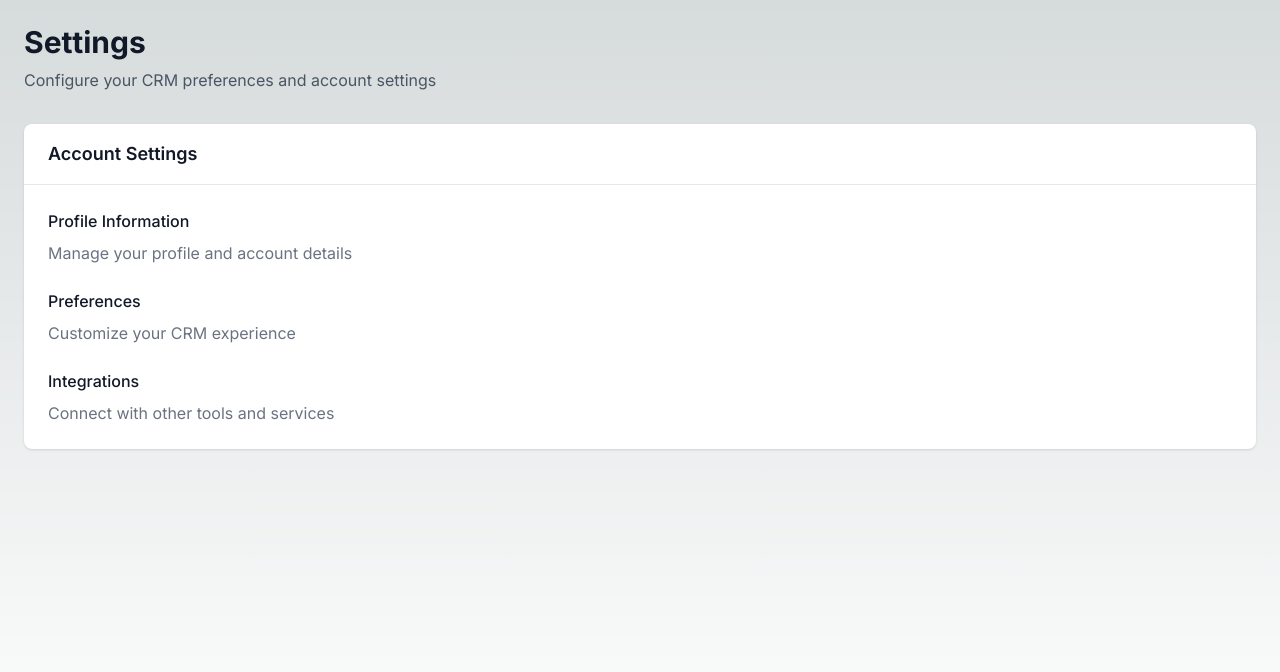
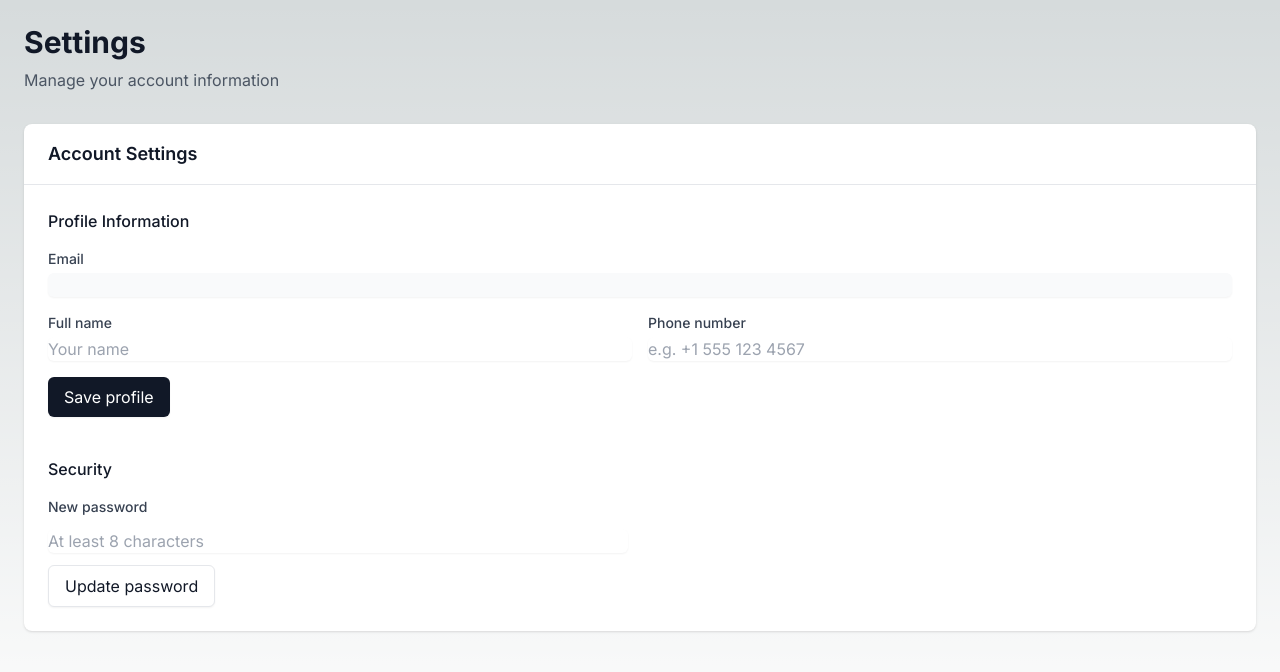
Before and after one commit to ALirezaSadeqii/nexaCRM, a Next.js app: page /settings in a window 1280 px wide. Shown: the top 672 px of the page. Built offline with nearby package versions, Linux system fonts and the light colour scheme; no server answers.

Commit message:
setting page done

```diff
--- a/app/settings/page.jsx
+++ b/app/settings/page.jsx
@@ -1,30 +1,216 @@
+"use client"
+
+import { useEffect, useState } from 'react'
+import supabase from '../config/supabaseClient'
+
 export default function Settings() {
+  const [loading, setLoading] = useState(true)
+  const [savingProfile, setSavingProfile] = useState(false)
+  const [changingPassword, setChangingPassword] = useState(false)
+  const [message, setMessage] = useState(null)
+
+  const [email, setEmail] = useState('')
+  const [userId, setUserId] = useState('')
+  const [fullName, setFullName] = useState('')
+  const [phoneNumber, setPhoneNumber] = useState('')
+  const [subscription, setSubscription] = useState('')
+
+  useEffect(() => {
+    let isMounted = true
+    const load = async () => {
+      try {
+        const { data, error } = await supabase.auth.getUser()
+        if (error) throw error
+        const user = data?.user
+        if (!user) {
+          if (isMounted) setLoading(false)
+          return
+        }
+        const uid = user.id
+        if (isMounted) setUserId(uid)
+
+        // Load profile from public.users
+        const { data: profile, error: profileError } = await supabase
+          .from('users')
+          .select('full_name, phone_number, subscription')
+          .eq('id', uid)
+          .single()
+
+        if (profileError && profileError.code !== 'PGRST116') {
+          // PGRST116: No rows found
+          throw profileError
+        }
+
+        if (isMounted) {
+          setEmail(user.email || '')
+          setFullName(profile?.full_name || '')
+          setPhoneNumber(profile?.phone_number || '')
+          setSubscription(profile?.subscription || '')
+          setLoading(false)
+        }
+      } catch (err) {
+        console.error(err)
+        if (isMounted) setLoading(false)
+      }
+    }
+    load()
+    return () => {
+      isMounted = false
+    }
+  }, [])
+
+  const showMessage = (text, type = 'success') => {
+    setMessage({ text, type })
+    setTimeout(() => setMessage(null), 3000)
+  }
+
+  const handleSaveProfile = async (e) => {
+    e.preventDefault()
+    setSavingProfile(true)
+    try {
+      if (!userId) throw new Error('Missing user id')
+      const { error } = await supabase
+        .from('users')
+        .upsert({ id: userId, full_name: fullName || null, phone_number: phoneNumber || null }, { onConflict: 'id' })
+      if (error) throw error
+      showMessage('Profile updated')
+    } catch (err) {
+      console.error(err)
+      showMessage('Failed to update profile', 'error')
+    } finally {
+      setSavingProfile(false)
+    }
+  }
+
+  const [newPassword, setNewPassword] = useState('')
+  const handleChangePassword = async (e) => {
+    e.preventDefault()
+    if (!newPassword || newPassword.length < 8) {
+      showMessage('Password must be at least 8 characters', 'error')
+      return
+    }
+    setChangingPassword(true)
+    try {
+      const { error } = await supabase.auth.updateUser({ password: newPassword })
+      if (error) throw error
+      setNewPassword('')
+      showMessage('Password updated')
+    } catch (err) {
+      console.error(err)
+      showMessage('Failed to update password', 'error')
+    } finally {
+      setChangingPassword(false)
+    }
+  }
+
+  if (loading) {
+    return (
+      <div className="min-h-[60vh] flex items-center justify-center">
+        <div className="text-center text-gray-600">Loading settings…</div>
+      </div>
+    )
+  }
+
   return (
     <div className="p-6">
       <div className="mb-8">
         <h1 className="text-3xl font-bold text-gray-900">Settings</h1>
-        <p className="text-gray-600 mt-2">Configure your CRM preferences and account settings</p>
+        <p className="text-gray-600 mt-2">Manage your account information</p>
       </div>
 
-      <div className="bg-white rounded-lg shadow">
+      {message && (
+        <div className={`mb-6 rounded-md p-3 text-sm ${
+          message.type === 'error' ? 'bg-red-50 text-red-700' : 'bg-green-50 text-green-700'
+        }`}>
+          {message.text}
+        </div>
+      )}
+
+      <div className="bg-white rounded-lg shadow overflow-hidden">
         <div className="px-6 py-4 border-b border-gray-200">
           <h2 className="text-lg font-semibold text-gray-900">Account Settings</h2>
         </div>
-        <div className="p-6">
-          <div className="space-y-6">
-            <div>
-              <h3 className="text-md font-medium text-gray-900 mb-2">Profile Information</h3>
-              <p className="text-gray-500">Manage your profile and account details</p>
+        <div className="p-6 space-y-10">
+          {/* Profile */}
+          <section>
+            <h3 className="text-md font-medium text-gray-900 mb-4">Profile Information</h3>
+            <form onSubmit={handleSaveProfile} className="grid grid-cols-1 md:grid-cols-2 gap-4">
+              <div className="md:col-span-2">
+                <label className="block text-sm font-medium text-gray-700 mb-1">Email</label>
+                <input
+                  type="email"
+                  value={email}
+                  disabled
+                  className="w-full rounded-md border-gray-300 bg-gray-50 text-gray-600 shadow-sm focus:border-gray-400 focus:ring-gray-400"
+                />
+              </div>
+              <div>
+                <label className="block text-sm font-medium text-gray-700 mb-1">Full name</label>
+                <input
+                  type="text"
+                  value={fullName}
+                  onChange={(e) => setFullName(e.target.value)}
+                  placeholder="Your name"
+                  className="w-full rounded-md border-gray-300 shadow-sm focus:border-gray-400 focus:ring-gray-400"
+                />
+              </div>
+              <div>
+                <label className="block text-sm font-medium text-gray-700 mb-1">Phone number</label>
+                <input
+                  type="tel"
+                  value={phoneNumber}
+                  onChange={(e) => setPhoneNumber(e.target.value)}
+                  placeholder="e.g. +1 555 123 4567"
+                  className="w-full rounded-md border-gray-300 shadow-sm focus:border-gray-400 focus:ring-gray-400"
+                />
+              </div>
+              {subscription ? (
+                <div>
+                  <label className="block text-sm font-medium text-gray-700 mb-1">Subscription</label>
+                  <input
+                    type="text"
+                    value={subscription}
+                    disabled
+                    className="w-full rounded-md border-gray-300 bg-gray-50 text-gray-600 shadow-sm focus:border-gray-400 focus:ring-gray-400"
+                  />
+                </div>
+              ) : null}
+              <div className="md:col-span-2">
+                <button
+                  type="submit"
+                  disabled={savingProfile}
+                  className={`inline-flex items-center rounded-md bg-gray-900 px-4 py-2 text-white shadow-sm hover:bg-gray-800 ${savingProfile ? 'opacity-75 cursor-not-allowed' : ''}`}
+                >
+                  {savingProfile ? 'Saving…' : 'Save profile'}
+                </button>
+              </div>
+            </form>
+          </section>
+
+          {/* Security */}
+          <section>
+            <h3 className="text-md font-medium text-gray-900 mb-4">Security</h3>
+            <div className="grid grid-cols-1 md:grid-cols-2 gap-6">
+              <form onSubmit={handleChangePassword} className="space-y-3">
+                <label className="block text-sm font-medium text-gray-700">New password</label>
+                <input
+                  type="password"
+                  value={newPassword}
+                  onChange={(e) => setNewPassword(e.target.value)}
+                  placeholder="At least 8 characters"
+                  className="w-full rounded-md border-gray-300 shadow-sm focus:border-gray-400 focus:ring-gray-400"
+                />
+                <button
+                  type="submit"
+                  disabled={changingPassword}
+                  className={`inline-flex items-center rounded-md bg-white border px-4 py-2 text-gray-900 shadow-sm hover:bg-gray-50 ${changingPassword ? 'opacity-75 cursor-not-allowed' : ''}`}
+                >
+                  {changingPassword ? 'Updating…' : 'Update password'}
+                </button>
+              </form>
             </div>
-            <div>
-              <h3 className="text-md font-medium text-gray-900 mb-2">Preferences</h3>
-              <p className="text-gray-500">Customize your CRM experience</p>
-            </div>
-            <div>
-              <h3 className="text-md font-medium text-gray-900 mb-2">Integrations</h3>
-              <p className="text-gray-500">Connect with other tools and services</p>
-            </div>
-          </div>
+          </section>
+          {/* Only allowed fields are editable; others removed as requested */}
         </div>
       </div>
     </div>
```
Also changed, not shown: 2 other files (tests, documents, lock files or other folders).
